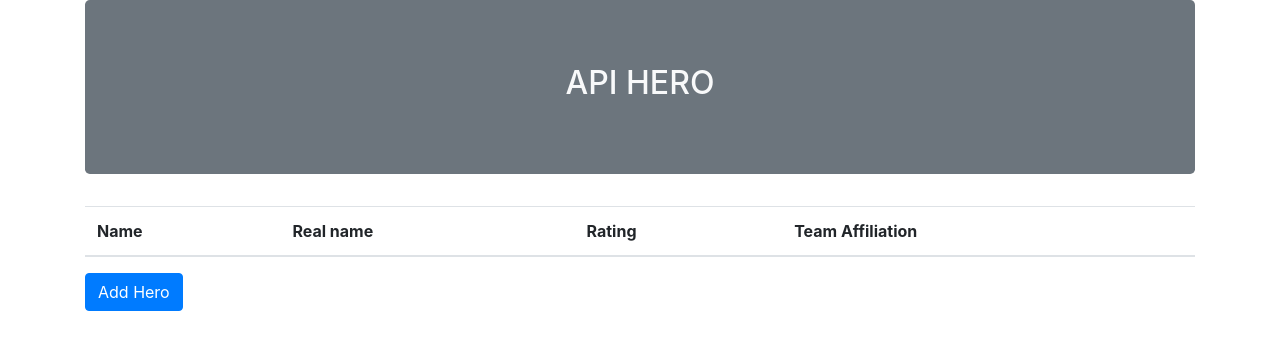
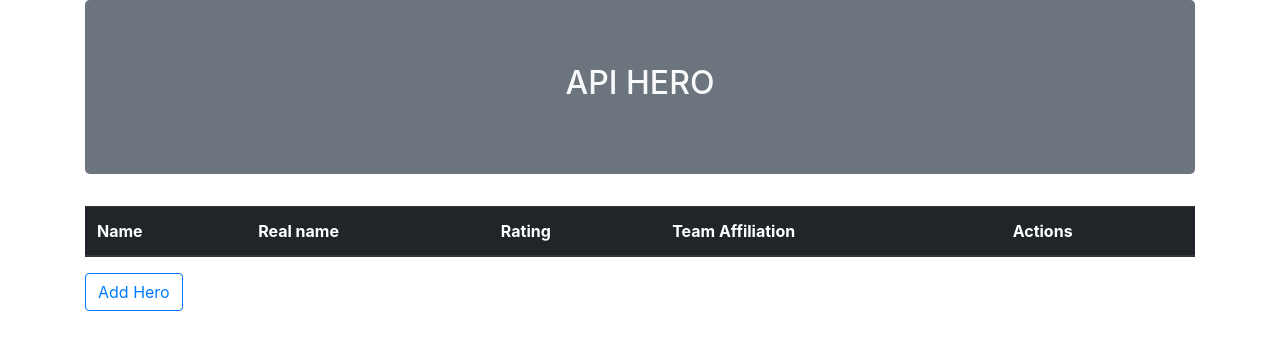
Before and after one commit to LBorgess/hero-api, a PHP site: page /hero-api/ in a window 1280 px wide. Shown: the top 350 px of the page. Run offline with PHP 8.4, Linux system fonts and the light colour scheme; data that the repository does not hold is empty.

Commit message:
Add buttons in main page

```diff
--- a/index.php
+++ b/index.php
@@ -13,13 +13,14 @@ include_once __DIR__ . '/http.php';
     <!-- LISTA -->
     <div class="row">
         <div class="col">
-            <table class="table table-striped">
+            <table class="table table-dark">
                 <thead>
                     <tr>
                         <th>Name</th>
                         <th>Real name</th>
                         <th>Rating</th>
                         <th>Team Affiliation</th>
+                        <th>Actions</th>
                     </tr>
                 </thead>
                 <tbody>
@@ -31,12 +32,18 @@ include_once __DIR__ . '/http.php';
                         <td>$hero[realname]</td>
                         <td>$hero[rating]</td>
                         <td>$hero[teamaffiliation]</td>
+                        <td>
+                            <div class="btn-group btn-group-sm" role="group">
+                                <a href="#" class="btn btn-outline-warning">Editar</a>
+                                <a href="#" class="btn btn-outline-danger">Apagar</a>
+                            </div>
+                        </td>
                         </tr>
                     HTML;
                     endforeach; ?>
                 </tbody>
             </table>
-            <a href="addhero.php" class="btn btn-primary">Add Hero</a>
+            <a href="addhero.php" class="btn btn-outline-primary">Add Hero</a>
         </div>
     </div>
 </div>
```
